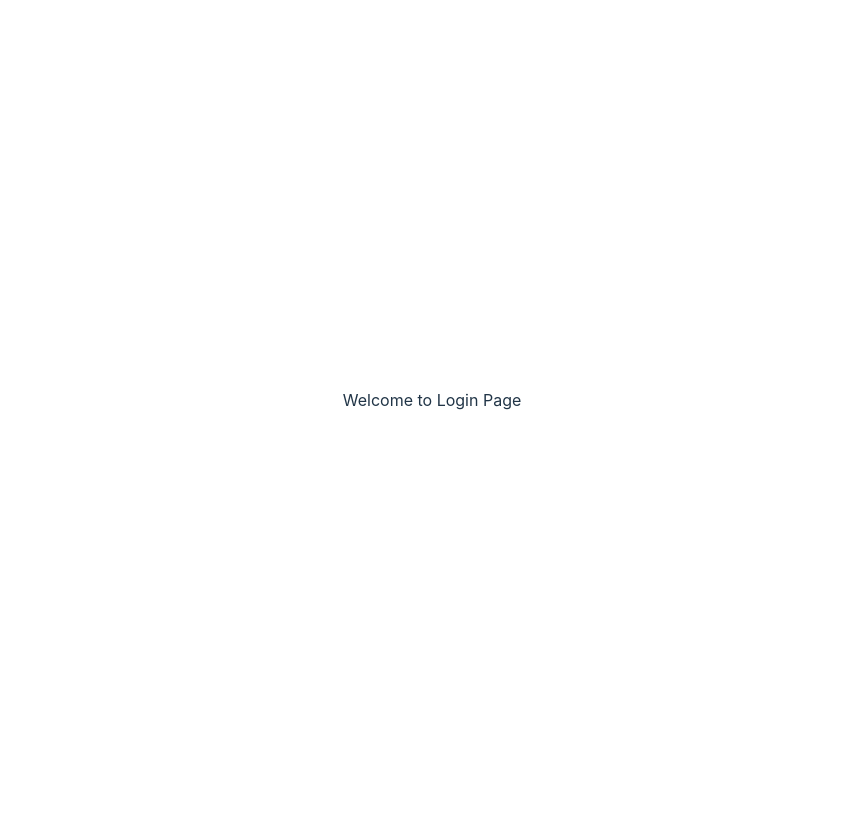
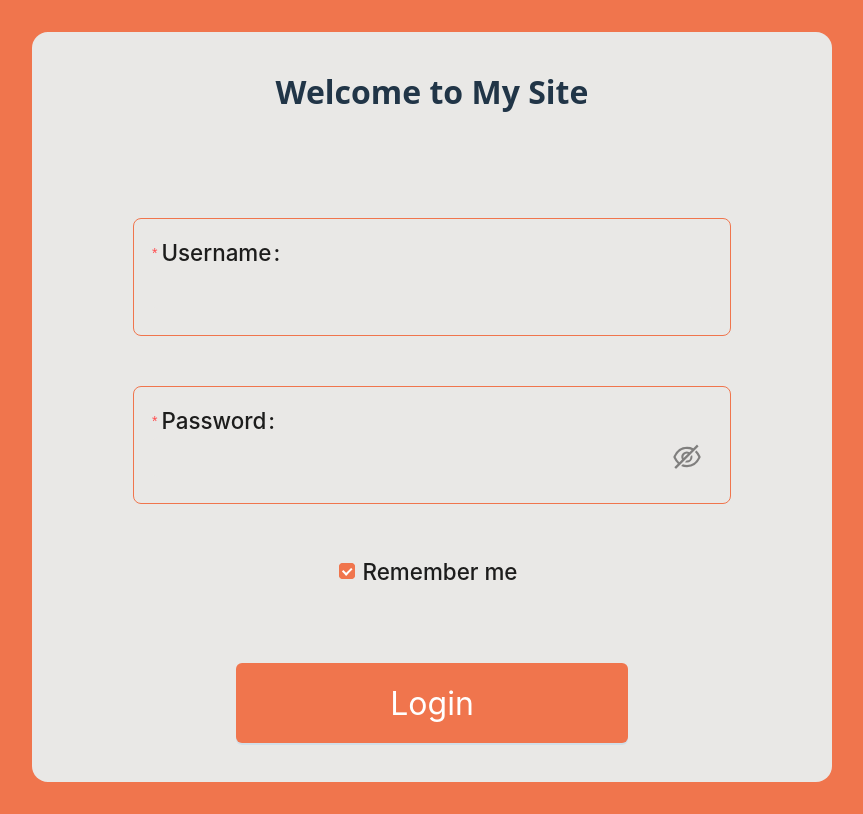
Before and after one commit to Mahmoudibrahim54/reactjs-nestjs-auth-app, a React (Vite) app in the folder portal/: page / in a window 1280 px wide. Shown: the whole page, without its empty margins (208-1071 px from the left). Built offline with nearby package versions, Linux system fonts and the light colour scheme.

Commit message:
[FRONTEND][ADD] Add login page

```diff
--- a/portal/package.json
+++ b/portal/package.json
@@ -11,7 +11,6 @@
   },
   "dependencies": {
     "antd": "^5.24.1",
-    "react": "^19.0.0",
     "react-router": "^7.2.0",
     "react-router-dom": "^7.2.0",
     "sass": "^1.85.0"
--- a/portal/src/index.css
+++ b/portal/src/index.css
@@ -1,5 +1,5 @@
 :root {
-  font-family: Inter, system-ui, Avenir, Helvetica, Arial, sans-serif;
+  font-family: Cairo, system-ui, Avenir, Helvetica, Arial, sans-serif;
   line-height: 1.5;
   font-weight: 400;
 
@@ -28,6 +28,7 @@ body {
   place-items: center;
   min-width: 320px;
   min-height: 100vh;
+  background-color: #f0754d;
 }
 
 @media (prefers-color-scheme: light) {
--- a/portal/src/pages/Login/Login.scss
+++ b/portal/src/pages/Login/Login.scss
@@ -0,0 +1,79 @@
+.login-page-wrapper {
+  height: 750px;
+  width: 800px;
+  border-radius: 16px;
+  display: flex;
+  flex-direction: column;
+  justify-content: center;
+  gap: 80px;
+  background-color: #e9e8e6;
+
+  .login-form {
+    width: 100%;
+    display: flex;
+    flex-direction: column;
+    align-items: center;
+    gap: 50px;
+    .login-form-item-wrapper {
+      width: 70%;
+      font-weight: 500;
+      border: 1px solid #f0754d;
+      border-radius: 8px;
+      padding: 18px;
+      height: 80px;
+      .ant-input-outlined:focus,
+      .ant-input-affix-wrapper-focused {
+        box-shadow: unset;
+      }
+
+      .ant-form-item-row {
+        display: flex;
+        flex-direction: column;
+        align-items: start;
+        width: 100%;
+      }
+      .ant-form-item-control {
+        width: 100%;
+      }
+      label {
+        font-size: 1.4rem !important;
+      }
+      svg {
+        width: 28px;
+        height: 28px;
+      }
+      .login-form-input {
+        height: 40px;
+        width: 100%;
+        border: none;
+        font-size: 1.4rem;
+        background-color: #e9e8e6;
+      }
+    }
+    .login-form-item {
+      width: 70%;
+      font-weight: 500;
+      .login-form-submit-button {
+        width: 70%;
+        height: 80px;
+        font-size: 2rem;
+        background-color: #f0754d;
+      }
+      label {
+        font-size: 1.4rem !important;
+      }
+      .login-form-checkbox {
+        .ant-checkbox-inner {
+          border: 1px solid #f0754d;
+        }
+        .ant-checkbox-checked {
+          background-color: #f0754d;
+
+          .ant-checkbox-inner {
+            background-color: #f0754d;
+          }
+        }
+      }
+    }
+  }
+}
--- a/portal/src/pages/Login/Login.tsx
+++ b/portal/src/pages/Login/Login.tsx
@@ -1,5 +1,83 @@
+import { Button, Checkbox, Form, Input } from 'antd';
+import './Login.scss';
 import { FC } from 'react';
+import { ValidateErrorEntity } from 'rc-field-form/lib/interface';
+
+interface LoginFormValues {
+  username: string;
+  password: string;
+  remember: boolean;
+}
 
 export const Login: FC = () => {
-  return <div>Welcome to Login Page</div>;
+  const onFinish = (values: LoginFormValues) => {
+    console.log('Success:', values);
+  };
+
+  const onFinishFailed = (errorInfo: ValidateErrorEntity<LoginFormValues>) => {
+    console.log('Failed:', errorInfo);
+  };
+
+  return (
+    <div className="login-page-wrapper">
+      <h1>Welcome to My Site</h1>
+      <Form
+        name="basic"
+        initialValues={{
+          remember: true,
+        }}
+        className="login-form"
+        onFinish={onFinish}
+        onFinishFailed={onFinishFailed}
+        autoComplete="off"
+      >
+        <div className="login-form-item-wrapper">
+          <Form.Item
+            label="Username"
+            name="username"
+            rules={[
+              {
+                required: true,
+                message: 'Please input your username!',
+              },
+            ]}
+          >
+            <Input className="login-form-input" />
+          </Form.Item>
+        </div>
+        <div className="login-form-item-wrapper">
+          <Form.Item
+            label="Password"
+            name="password"
+            rules={[
+              {
+                required: true,
+                message: 'Please input your password!',
+              },
+            ]}
+          >
+            <Input.Password className="login-form-input" />
+          </Form.Item>
+        </div>
+        <Form.Item
+          className="login-form-item"
+          name="remember"
+          valuePropName="checked"
+          label={null}
+        >
+          <Checkbox className="login-form-checkbox">Remember me</Checkbox>
+        </Form.Item>
+
+        <Form.Item className="login-form-item" label={null}>
+          <Button
+            type="primary"
+            htmlType="submit"
+            className="login-form-submit-button"
+          >
+            Login
+          </Button>
+        </Form.Item>
+      </Form>
+    </div>
+  );
 };
--- a/portal/src/pages/SignUp/SignUp.tsx
+++ b/portal/src/pages/SignUp/SignUp.tsx
@@ -1,3 +1,4 @@
+import './SignUp.scss';
 import { FC } from 'react';
 
 export const SignUp: FC = () => {
```
Also changed, not shown: 1 other file (tests, documents, lock files or other folders).
